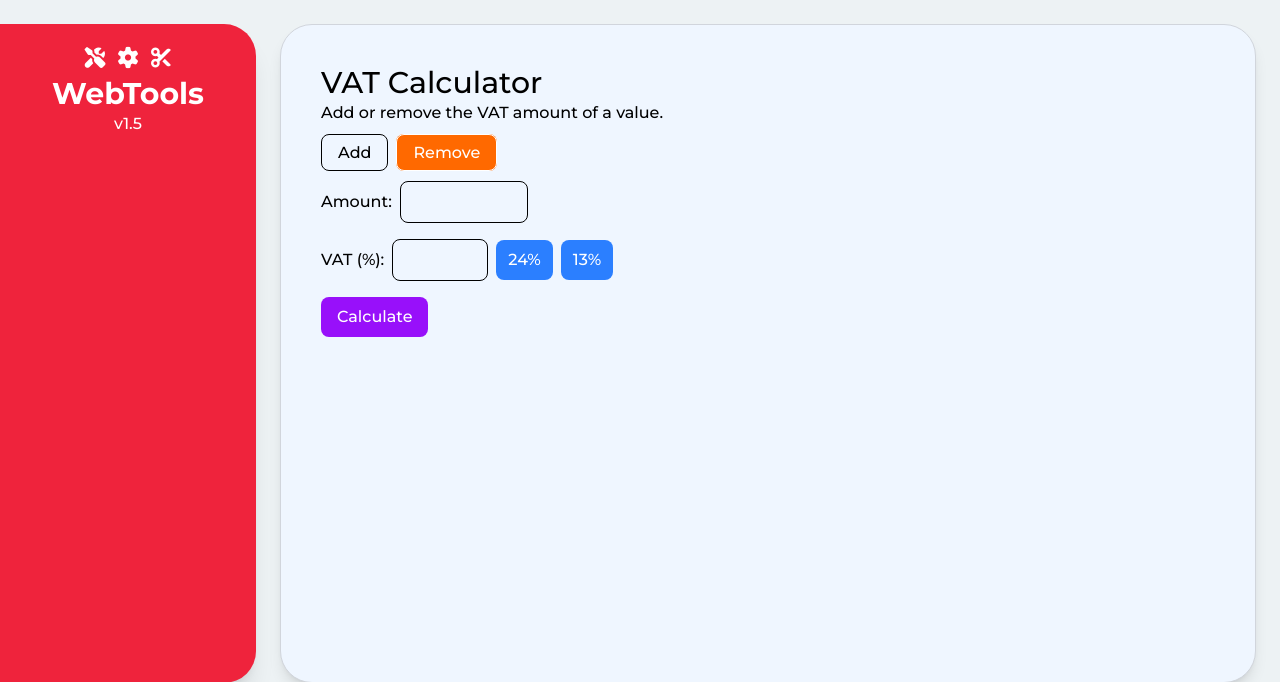
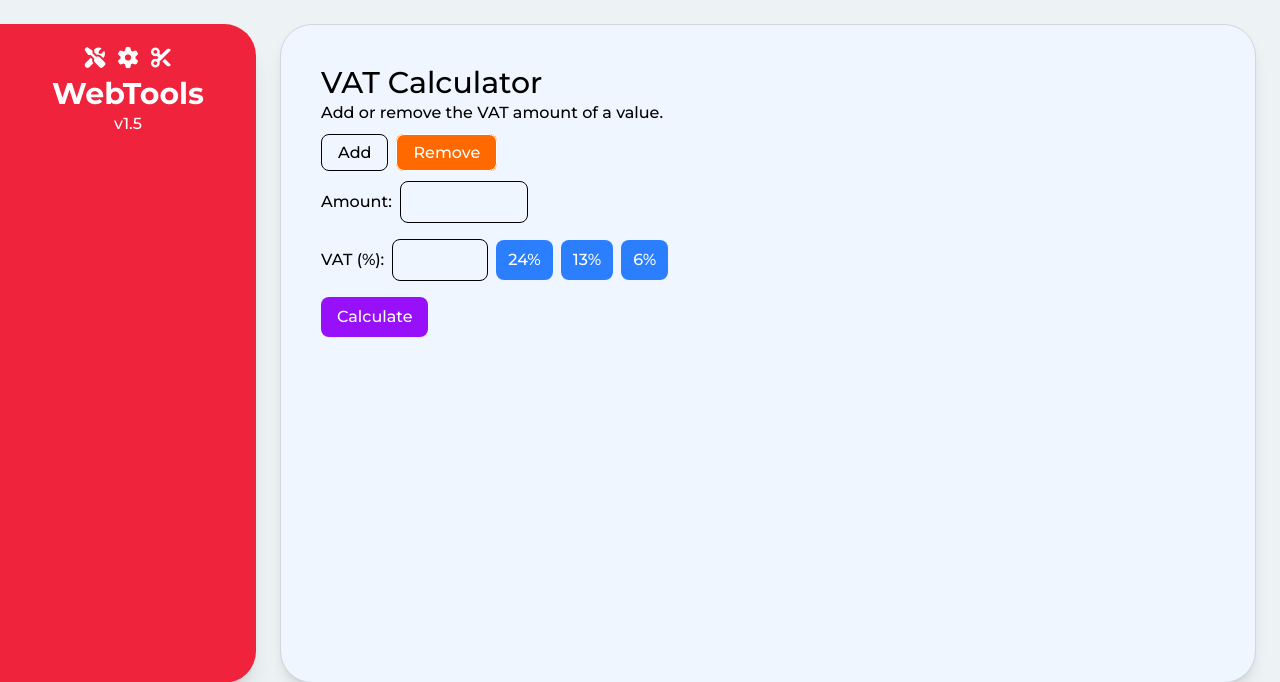
Before and after one commit to nihilne/WebTools, a Flask app: page /vatcalc/ in a window 1280 px wide. Shown: the top 682 px of the page. Run offline with Flask 3, Linux system fonts and the light colour scheme; style sheets or scripts are compiled from the project's sources; some libraries are stand-ins or nearby versions.

Commit message:
feat: add 6% vat button

```diff
--- a/app/templates/vatcalc.html
+++ b/app/templates/vatcalc.html
@@ -33,6 +33,9 @@
             <button type="button"
                 class="cursor-pointer px-3 py-2 bg-blue-500 text-white rounded-lg hover:scale-105 transition"
                 onclick="setVAT(13)">13%</button>
+            <button type="button"
+                class="cursor-pointer px-3 py-2 bg-blue-500 text-white rounded-lg hover:scale-105 transition"
+                onclick="setVAT(6)">6%</button>
         </div>
     </label>
     <button type="submit"
```
